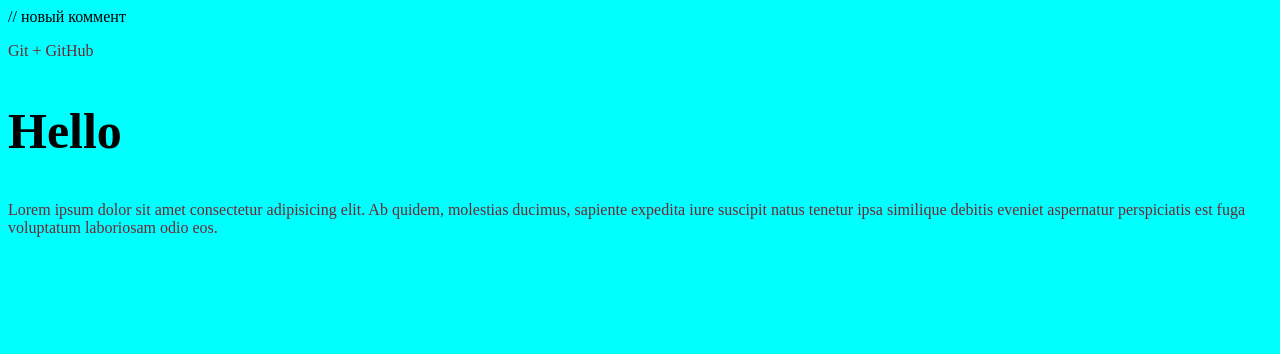
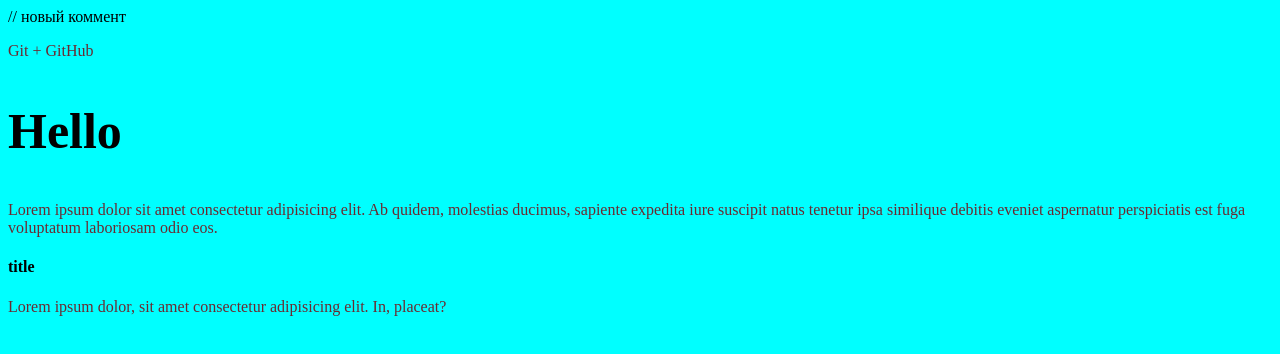
Before and after one commit to RazValLion/GitTest, a plain HTML site: page Index.html in a window 1280 px wide. Drawn offline with Linux system fonts and the light colour scheme.

Commit message:
овая ветка

```diff
--- a/Index.html
+++ b/Index.html
@@ -17,5 +17,9 @@
       similique debitis eveniet aspernatur perspiciatis est fuga voluptatum
       laboriosam odio eos.
     </p>
+    <h4>title</h4>
+    <p>
+      Lorem ipsum dolor, sit amet consectetur adipisicing elit. In, placeat?
+    </p>
   </body>
 </html>
```
Also changed, not shown: Урки по GIT.txt.
